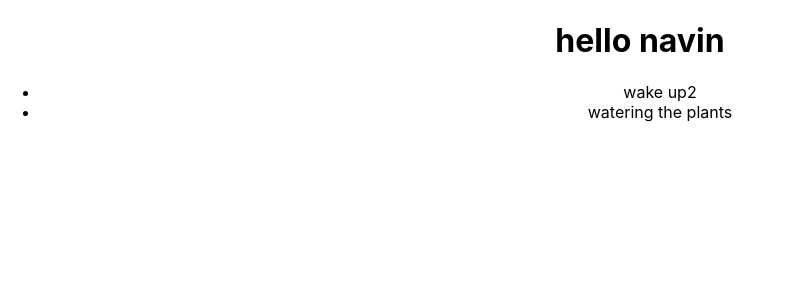
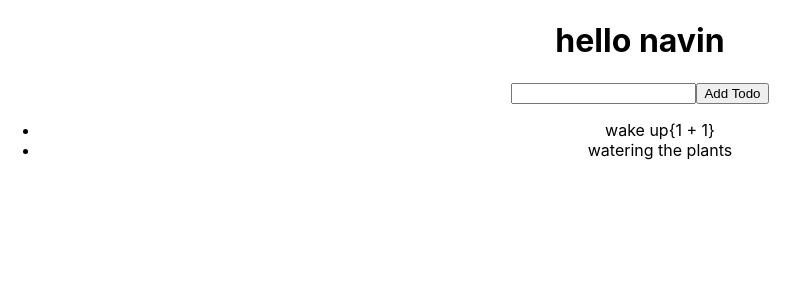
Before and after one commit to navin2608/todo_app, a React (Create React App) app: page / in a window 1280 px wide. Shown: the top 300 px of the page, without its empty margins (0-809 px from the left). Built offline with nearby package versions, Linux system fonts and the light colour scheme.

Commit message:
importing the state() import React, { useState } from 'react'; & using that to get the input <input value={input} onChange={event => setInput(event.target.value)} />

```diff
--- a/src/App.js
+++ b/src/App.js
@@ -5,12 +5,21 @@ import './App.css';
 // We can simply add javascript within curly braces {}
 
 function App() {
+  const [todos, setTodos] = useState(['wake up{1 + 1}', 'watering the plants'])
+  const [input, setInput] = useState('')
+  console.log(input);
+
   return (
     <div className="App">
       <h1> hello navin </h1>
+      <input value={input} onChange={event => setInput(event.target.value)} />
+
+      <button>Add Todo</button>
       <ul>
-        <li>wake up{1 + 1}</li>
-        <li>watering the plants</li>
+        {todos.map(todo => (
+          <li>{todo}</li>
+        ))
+        }
 
       </ul>
 
```
